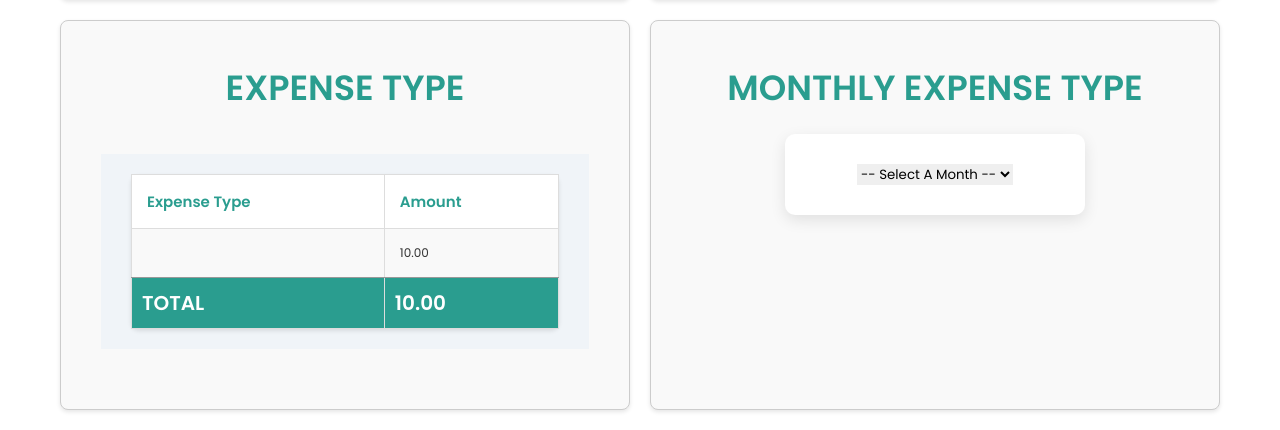
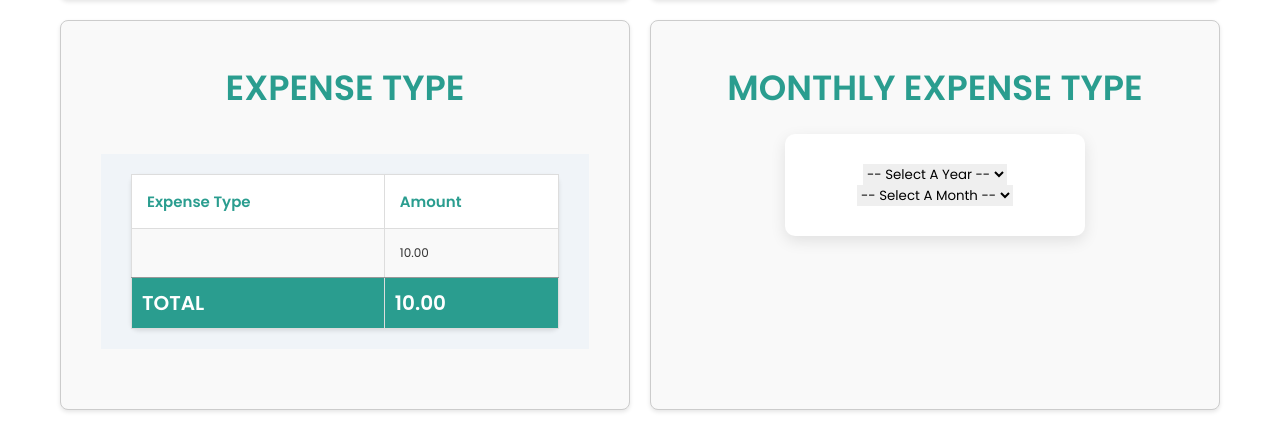
Before and after one commit to Shagun56chauhan/FamilyFinance, a CodeIgniter app: page /FamilyFinance/totalexpense in a window 1280 px wide. Shown: the part 720-1150 px from the top of the page. Run offline with CodeIgniter, Linux system fonts and the light colour scheme; the visitor is signed in with stand-in values (Sample User, id 1); tables that the repository leaves empty or names only in its code hold one stand-in row (values such as "Sample post"); some libraries are stand-ins or nearby versions.

Commit message:
url's and monthly expense table updated

```diff
--- a/application/controllers/TotalExpense.php
+++ b/application/controllers/TotalExpense.php
@@ -26,17 +26,16 @@ class TotalExpense extends CI_Controller
 
         // table for per month expense
         // Get selected month from the dropdown
+        // Get selected year and month from the dropdown
+        $selected_year = $this->input->get('year');
         $selected_month = $this->input->get('month');
 
-        // If the selected month is in the format 'YYYY-MM', extract the month number
-        if ($selected_month) {
-            $selected_month = date('m', strtotime($selected_month)); // Extract the month number
-        }
+        // Fetch expense data if year and month are selected, otherwise set to an empty array
+        $data['month_types'] = ($selected_year && $selected_month)
+            ? $this->TotalExpenseModel->get_expenses_by_year_month($selected_year, $selected_month)
+            : [];
 
-
-        // Fetch expense data if a month is selected, otherwise set to an empty array
-        $data['month_types'] = $selected_month ? $this->TotalExpenseModel->get_expenses_by_month($selected_month) : [];
-
+        $data['selected_year'] = $selected_year;
         $data['selected_month'] = $selected_month;
 
         // List of month names for the dropdown
@@ -54,7 +53,6 @@ class TotalExpense extends CI_Controller
             11 => 'November',
             12 => 'December',
         ];
-
 
         //    table for per monh expense
 
--- a/application/models/TotalExpenseModel.php
+++ b/application/models/TotalExpenseModel.php
@@ -83,18 +83,19 @@ public function get_types( $user_id) {
 
 
  // Function to get expenses by selected month
- public function get_expenses_by_month($selected_month)
- {
-     // Assuming there is a table 'expenses' with columns: 'expense_type', 'amount', 'date'
-     $query = $this->db->select('type, amount, created_at')
-                       ->from('expense')
-                       ->where('MONTH(created_at)', $selected_month) // Filter by selected month
-                       ->get();
+ public function get_expenses_by_year_month($year, $month)
+{
+    // Fetch aggregated expenses by type for the given year and month
+    $query = $this->db->select('type, SUM(amount) as amount')
+                      ->from('expense')
+                      ->where('YEAR(created_at)', $year) // Filter by year
+                      ->where('MONTH(created_at)', $month) // Filter by month
+                      ->group_by('type') // Group by expense type
+                      ->get();
 
-                       // Debugging: Print the SQL query to check if it’s correct
+    return $query->result_array(); // Return result as an array
+}
 
-     return $query->result_array(); // Return result as an array
- }
 
 
 
--- a/application/views/addrecord.php
+++ b/application/views/addrecord.php
@@ -32,7 +32,7 @@
 
 
     </div>
-    <form action="<?php echo base_url('addrecord/submit_btn') ?>" method="post" class="forms">
+    <form action="<?php echo base_url('AddRecord/submit_btn') ?>" method="post" class="forms">
         <div class="forms2">
         <label for="reading" class="form-label">Select Vehicle</label>
             <div class="mb-7">
--- a/application/views/auth.php
+++ b/application/views/auth.php
@@ -24,7 +24,7 @@
     <?php endif; ?>
 
 
-<form action="<?php echo base_url('auth/login')?>" method="post" class="forms" onsubmit="return validateForm()">
+<form action="<?php echo base_url('Auth/login')?>" method="post" class="forms" onsubmit="return validateForm()">
     <div class="forms2">
     <h2>LOGIN</h2>
     <?php if (isset($_GET['error'])) { ?>
--- a/application/views/edit.php
+++ b/application/views/edit.php
@@ -28,7 +28,7 @@
 
 
 
-    <form action="<?php echo base_url('expense/update') ?>" method="post" class="forms">
+    <form action="<?php echo base_url('Expense/update') ?>" method="post" class="forms">
 
 
 
--- a/application/views/expense.php
+++ b/application/views/expense.php
@@ -28,7 +28,7 @@
 
 
 
-    <form action="<?php echo base_url('expense/submit_btn') ?>" method="post" class="forms">
+    <form action="<?php echo base_url('Expense/submit_btn') ?>" method="post" class="forms">
 
         <div class="forms2">
             <label for="reading" class="form-label">Select Expense</label>
--- a/application/views/includes/header.php
+++ b/application/views/includes/header.php
@@ -14,7 +14,7 @@
             <div class="hover dropdown">
             <a href="<?php echo base_url('auth'); ?>" id="login_btn" style="display: none;">LOG IN</a>
                 <div class="dropdown-content">
-                    <a href="<?php echo base_url('auth/logout'); ?>" id="log_out">LOG OUT</a>
+                    <a href="<?php echo base_url('Auth/logout'); ?>" id="log_out">LOG OUT</a>
                 </div>
             </div>
 
--- a/application/views/signup.php
+++ b/application/views/signup.php
@@ -22,7 +22,7 @@
         </div>
     <?php endif; ?>
 
-    <form action="<?php echo base_url('signup/submit_btn') ?>" method="post" class="forms">
+    <form action="<?php echo base_url('Signup/submit_btn') ?>" method="post" class="forms">
         <div class="forms2">
             <h2>SIGN UP</h2>
 
--- a/application/views/totalexpense.php
+++ b/application/views/totalexpense.php
@@ -382,42 +382,40 @@
     <section class="shopping-cart">
         <h1 class="heading" style="color: #2A9D8F;">Monthly Expense Type</h1>
 
-                    <!-- Month Selection Dropdown -->
+        <!-- Year and Month Selection Dropdown -->
         <form method="get" action="" class="mb-4">
+            <select name="year" id="year" onchange="this.form.submit()">
+                <option value="">-- Select a Year --</option>
+                <?php
+                // Generate year options dynamically (last 5 years + current year)
+                for ($year = date('Y'); $year >= date('Y') - 5; $year--) {
+                    $selected = ($year == $selected_year) ? 'selected' : '';
+                    echo "<option value='$year' $selected>$year</option>";
+                }
+                ?>
+            </select>
+
             <select name="month" id="month" onchange="this.form.submit()">
                 <option value="">-- Select a Month --</option>
                 <?php
-                            // Loop to generate the month options
-                            for ($i = 0; $i < 12; $i++) {
-                                // Format month as 'Y-m' (e.g., '2025-01' for January 2025)
-                                $month_value = date('Y-m', strtotime("-$i months"));
-                                // Extract the month name
-                                $month_name = date('F', strtotime($month_value));
-                                // Check if the current option is selected
-                                $selected = ($month_value === $selected_month) ? 'selected' : '';
-                                echo "<option value='$month_value' $selected>$month_name</option>";
+                foreach ($months as $key => $name) {
+                    $selected = ($key == $selected_month) ? 'selected' : '';
+                    echo "<option value='$key' $selected>$name</option>";
                 }
-
                 ?>
             </select>
         </form>
 
-                    <!-- Show selected month name -->
-                    <?php if ($selected_month): ?>
+        <!-- Show selected year and month -->
+        <?php if ($selected_year && $selected_month): ?>
             <p style="font-size:18px;">
-                            <strong>Selected Month: </strong>
-                            <?php
-                            // Ensure selected_month is correctly formatted
-                            $month_name = date('F', mktime(0, 0, 0, intval($selected_month), 1));
-                            echo $month_name;
-                            ?>
+                <strong>Selected Period: </strong>
+                <?php echo $months[$selected_month] . " " . $selected_year; ?>
             </p>
         <?php endif; ?>
 
-
-
-                    <!-- Show table only if a month is selected -->
-                    <?php if ($selected_month && !empty($month_types)): ?>
+        <!-- Show table only if year and month are selected -->
+        <?php if ($selected_year && $selected_month && !empty($month_types)): ?>
             <div class="user">
                 <table class="table">
                     <thead>
@@ -448,11 +446,12 @@
                     </tfoot>
                 </table>
             </div>
-                    <?php elseif ($selected_month): ?>
-                        <p>No expenses found for the selected month.</p>
+        <?php elseif ($selected_year && $selected_month): ?>
+            <p>No expenses found for the selected period.</p>
         <?php endif; ?>
     </section>
 </div>
+
         </div>
 
     </div>
--- a/application/views/viewedit.php
+++ b/application/views/viewedit.php
@@ -28,7 +28,7 @@
 
 
 
-    <form action="<?php echo base_url('viewrecord/update') ?>" method="post" class="forms">
+    <form action="<?php echo base_url('ViewRecord/update') ?>" method="post" class="forms">
 
 
 
--- a/application/views/viewexpense.php
+++ b/application/views/viewexpense.php
@@ -93,10 +93,10 @@
                             <td style="color:  red;">₹<?= $view['amount']; ?></td>
                             <td><?= $view['created_at']; ?></td>
                             <td><?= $view['remarks']; ?></td>
-                            <td> <a href="<?php echo base_url('expense/edit/') . $view['id']; ?>"
+                            <td> <a href="<?php echo base_url('Expense/edit/') . $view['id']; ?>"
                                     class="btn btn-info btns">Edit</a>
                                 &nbsp;
-                                <a href="<?php echo base_url('expense/delete/') . $view['id']; ?>"
+                                <a href="<?php echo base_url('Expense/delete/') . $view['id']; ?>"
                                     class="btn btn-danger btns"
                                     onclick="return confirm('Are you sure you want to delete this?')">
                                     Delete
--- a/application/views/viewrecord.php
+++ b/application/views/viewrecord.php
@@ -91,10 +91,10 @@
                                     <td><?= $records['reading']; ?></td>
                                     <td><?= $records['created_at']; ?></td>
                                     <td><?= $records['remarks']; ?></td>
-                                    <td> <a href="<?php echo base_url('viewrecord/edit/') . $records['id']; ?>"
+                                    <td> <a href="<?php echo base_url('ViewRecord/edit/') . $records['id']; ?>"
                                             class="btn btn-info btns">Edit</a>
                                         &nbsp;
-                                        <a href="<?php echo base_url('viewrecord/delete/') . $records['id']; ?>"
+                                        <a href="<?php echo base_url('ViewRecord/delete/') . $records['id']; ?>"
                                             class="btn btn-danger btns"
                                             onclick="return confirm('Are you sure you want to delete this?')">
                                             Delete
```
Lines whose indentation alone changed are shown as unchanged.
